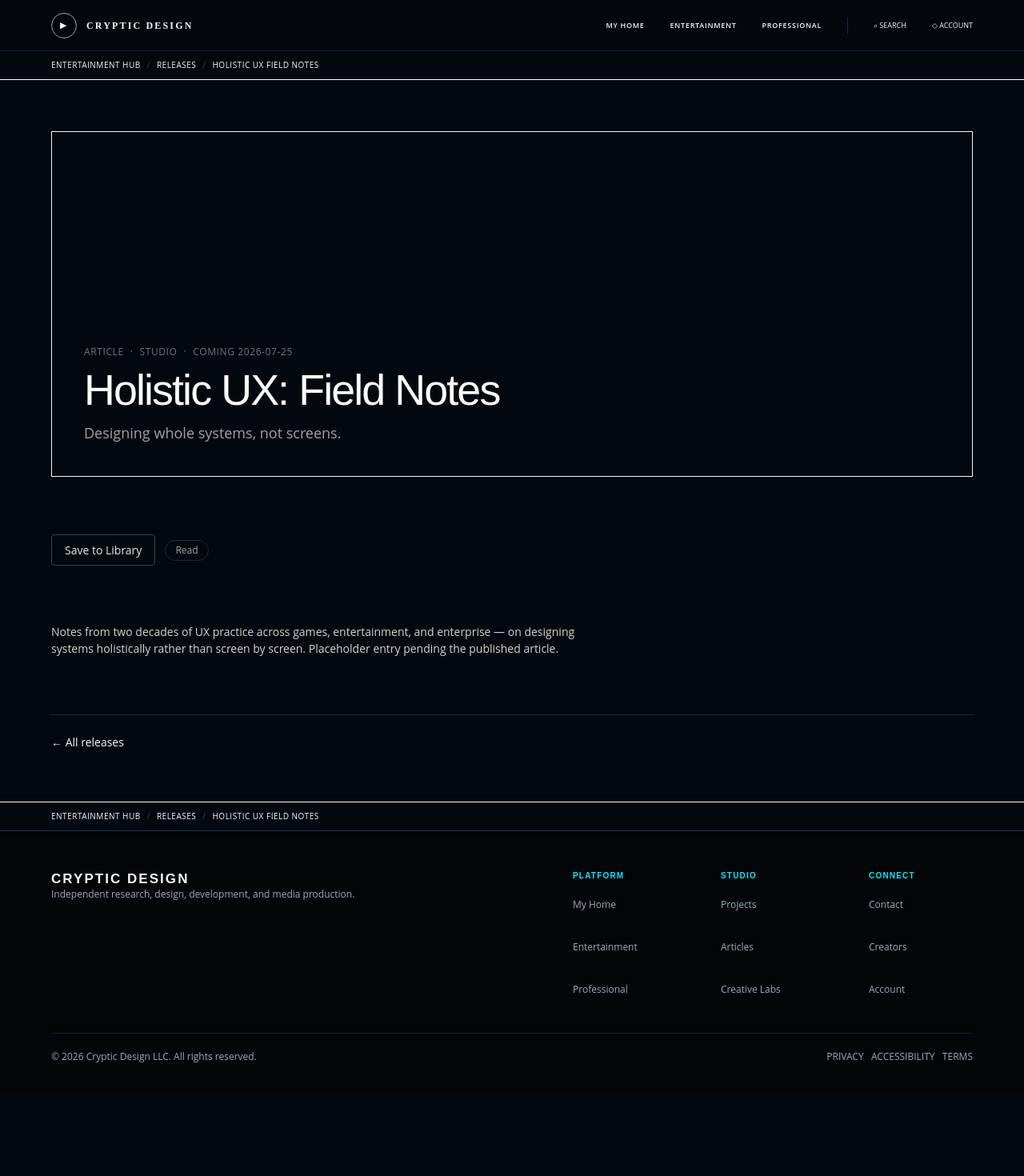
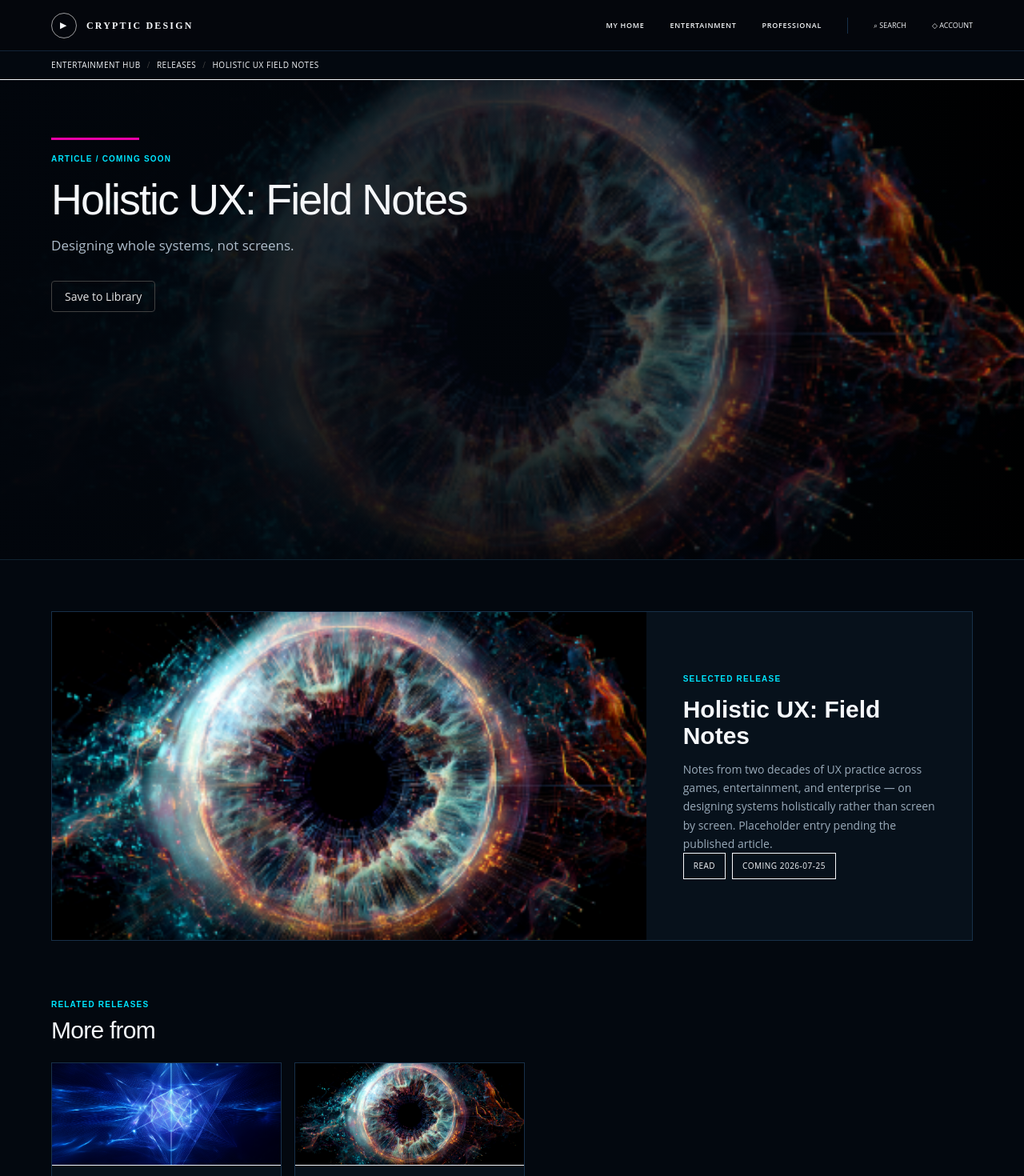
Before and after one commit to CrypticDesign/CrypticDesign.net, a Next.js app: page /releases/holistic-ux-field-notes in a window 1280 px wide. Shown: the top 1470 px of the page at 80% size. Before the commit the page ends 1366 px from the top, so only its background shows below. Built offline with nearby package versions, Linux system fonts and the light colour scheme.

Commit message:
Implement CRY-243 release product journey

```diff
--- a/src/app/releases/[slug]/page.tsx
+++ b/src/app/releases/[slug]/page.tsx
@@ -1,18 +1,17 @@
 import type { Metadata } from "next";
+import Image from "next/image";
 import Link from "next/link";
 import { notFound } from "next/navigation";
+import ReleaseCard from "@/components/ReleaseCard";
 import SaveButton from "@/components/SaveButton";
-import { LANES, getRelease, publicReleases } from "@/lib/releases";
+import { getProduct } from "@/lib/products";
+import { LANES, getRelease, publicReleases, releaseImage } from "@/lib/releases";
 
 export function generateStaticParams() {
   return publicReleases().map((release) => ({ slug: release.slug }));
 }
 
-export async function generateMetadata({
-  params,
-}: {
-  params: Promise<{ slug: string }>;
-}): Promise<Metadata> {
+export async function generateMetadata({ params }: { params: Promise<{ slug: string }> }): Promise<Metadata> {
   const { slug } = await params;
   const release = getRelease(slug);
   if (!release) return {};
@@ -20,72 +19,59 @@ export async function generateMetadata({
     title: release.title,
     description: release.tagline,
     alternates: { canonical: `/releases/${release.slug}` },
-    openGraph: {
-      title: release.title,
-      description: release.tagline,
-      type: "article",
-      images: ["/share-placeholder.svg"],
-    },
+    openGraph: { title: release.title, description: release.tagline, type: "article", images: [releaseImage(release)] },
   };
 }
 
-export default async function ReleasePage({
-  params,
-}: {
-  params: Promise<{ slug: string }>;
-}) {
+export default async function ReleasePage({ params }: { params: Promise<{ slug: string }> }) {
   const { slug } = await params;
   const release = getRelease(slug);
   if (!release) notFound();
 
+  const product = release.productSlug ? getProduct(release.productSlug) : undefined;
   const lanes = LANES.filter((lane) => release.lanes.includes(lane.slug));
+  const related = publicReleases().filter((item) => item.slug !== release.slug && item.productSlug === release.productSlug);
 
   return (
-    <main className="shell page-stack">
-      <header className="art-field grid min-h-[27rem] items-end border border-border p-6 sm:p-10 lg:grid-cols-[1fr_.7fr]">
-        <div className="flex flex-col gap-3">
-        <div className="flex flex-wrap items-center gap-2 text-xs uppercase tracking-wider text-neutral-500">
-          <span>{release.kind}</span>
-          {release.project && (
-            <>
-              <span aria-hidden>·</span>
-              <span>{release.project}</span>
-            </>
-          )}
-          <span aria-hidden>·</span>
-          <time dateTime={release.releasedAt}>
-            {release.status === "coming-soon" ? "Coming " : ""}
-            {release.releasedAt}
-          </time>
+    <main>
+      <section className="visual-hero !min-h-[600px]">
+        <div className="visual-hero__image"><Image src={releaseImage(release)} alt="" fill priority sizes="100vw" /></div>
+        <div className="visual-hero__wash" />
+        <div className="visual-hero__content">
+          <div className="signal-rail text-[#ed00a8]" />
+          <span className="kicker">{release.kind} / {release.status.replace("-", " ")}</span>
+          <h1 className="display-title">{release.title}</h1>
+          <p>{release.tagline}</p>
+          <div className="hero-actions">
+            <SaveButton slug={release.slug} />
+            {product && <Link href={`/products/${product.slug}?release=${release.slug}`} className="button">Explore {product.title}</Link>}
+          </div>
         </div>
-        <h1 className="display-title text-white">
-          {release.title}
-        </h1>
-        <p className="max-w-xl text-lg text-neutral-400">{release.tagline}</p>
-        </div><div />
-      </header>
+      </section>
 
-      <div className="flex flex-wrap items-center gap-3">
-        <SaveButton slug={release.slug} />
-        {lanes.map((lane) => (
-          <span
-            key={lane.slug}
-            className="rounded-full border border-neutral-800 px-3 py-1 text-xs text-neutral-400"
-          >
-            {lane.name}
-          </span>
-        ))}
+      <div className="shell page-stack">
+        <section className="feature-split">
+          <div className="feature-split__image"><Image src={releaseImage(release)} alt="" fill sizes="(max-width:900px) 100vw, 60vw" /></div>
+          <div className="feature-split__content">
+            <span className="kicker">Selected release</span>
+            <h2>{release.title}</h2>
+            <p>{release.description}</p>
+            <div className="flex flex-wrap gap-2 text-[10px] uppercase tracking-wider text-muted-foreground">
+              {lanes.map((lane) => <span key={lane.slug} className="border border-border px-3 py-2">{lane.name}</span>)}
+              <time dateTime={release.releasedAt} className="border border-border px-3 py-2">{release.status === "coming-soon" ? "Coming " : "Released "}{release.releasedAt}</time>
+            </div>
+          </div>
+        </section>
+
+        {product && <section className="panel grid gap-6 p-6 sm:p-8 lg:grid-cols-[1fr_auto] lg:items-center">
+          <div><span className="kicker !text-[#ed00a8]">Part of the {product.title} franchise</span><h2 className="section-title mt-2">Continue into the wider universe.</h2><p className="max-w-2xl text-muted-foreground">{product.summary}</p></div>
+          <Link href={`/products/${product.slug}?release=${release.slug}`} className="button">View {product.title}</Link>
+        </section>}
+
+        {related.length > 0 && <section><div className="section-heading"><div><span className="kicker">Related releases</span><h2 className="section-title">More from {product?.title}</h2></div></div><div className="flex flex-wrap gap-4">{related.map((item) => <ReleaseCard key={item.slug} release={item} />)}</div></section>}
+
+        <Link href="/entertainment" className="text-link">← Entertainment Hub</Link>
       </div>
-
-      <article className="max-w-2xl text-neutral-300">
-        <p>{release.description}</p>
-      </article>
-
-      <footer className="border-t border-neutral-800 pt-6 text-sm">
-        <Link href="/releases" className="text-accent-cyan hover:underline">
-          ← All releases
-        </Link>
-      </footer>
     </main>
   );
 }
--- a/src/components/ReleaseCard.tsx
+++ b/src/components/ReleaseCard.tsx
@@ -1,5 +1,7 @@
 import Link from "next/link";
+import Image from "next/image";
 import type { Release } from "@/lib/releases";
+import { releaseImage } from "@/lib/releases";
 
 const ACCENT_BORDER: Record<Release["accent"], string> = {
   blue: "after:bg-accent-blue",
@@ -17,16 +19,16 @@ const KIND_LABEL: Record<Release["kind"], string> = {
 };
 
 export default function ReleaseCard({ release }: { release: Release }) {
-  const href = release.productSlug
-    ? `/products/${release.productSlug}?release=${release.slug}`
-    : `/releases/${release.slug}`;
+  const href = `/releases/${release.slug}`;
 
   return (
     <Link
       href={href}
       className={`panel panel-interactive group relative flex w-[82vw] max-w-80 shrink-0 flex-col overflow-hidden after:absolute after:inset-x-0 after:bottom-0 after:h-px sm:w-72 ${ACCENT_BORDER[release.accent]}`}
     >
-      <div className={`art-field h-32 border-b border-border ${release.kind === "video" ? "art-orb" : release.kind === "article" ? "art-figure" : ""}`} />
+      <div className="relative h-32 overflow-hidden border-b border-border">
+        <Image src={releaseImage(release)} alt="" fill sizes="18rem" className="object-cover transition-transform group-hover:scale-[1.025]" />
+      </div>
       <div className="flex flex-col gap-2 p-4">
       <div className="flex items-center justify-between text-[10px] text-muted-foreground">
         <span className="uppercase tracking-wider">
--- a/src/lib/releases.ts
+++ b/src/lib/releases.ts
@@ -223,6 +223,13 @@ export function getRelease(slug: string): Release | undefined {
   return publicReleases().find((release) => release.slug === slug);
 }
 
+export function releaseImage(release: Release): string {
+  if (release.productSlug === "singularis") return "/images/singularis.png";
+  if (release.kind === "audio") return "/images/signal-systems.png";
+  if (release.kind === "article") return "/images/human-machine.png";
+  return "/images/entertainment-feature.png";
+}
+
 export function releasesForLane(lane: LaneSlug): Release[] {
   return publicReleases().filter((release) => release.lanes.includes(lane)).sort(
     (a, b) => b.releasedAt.localeCompare(a.releasedAt),
```
